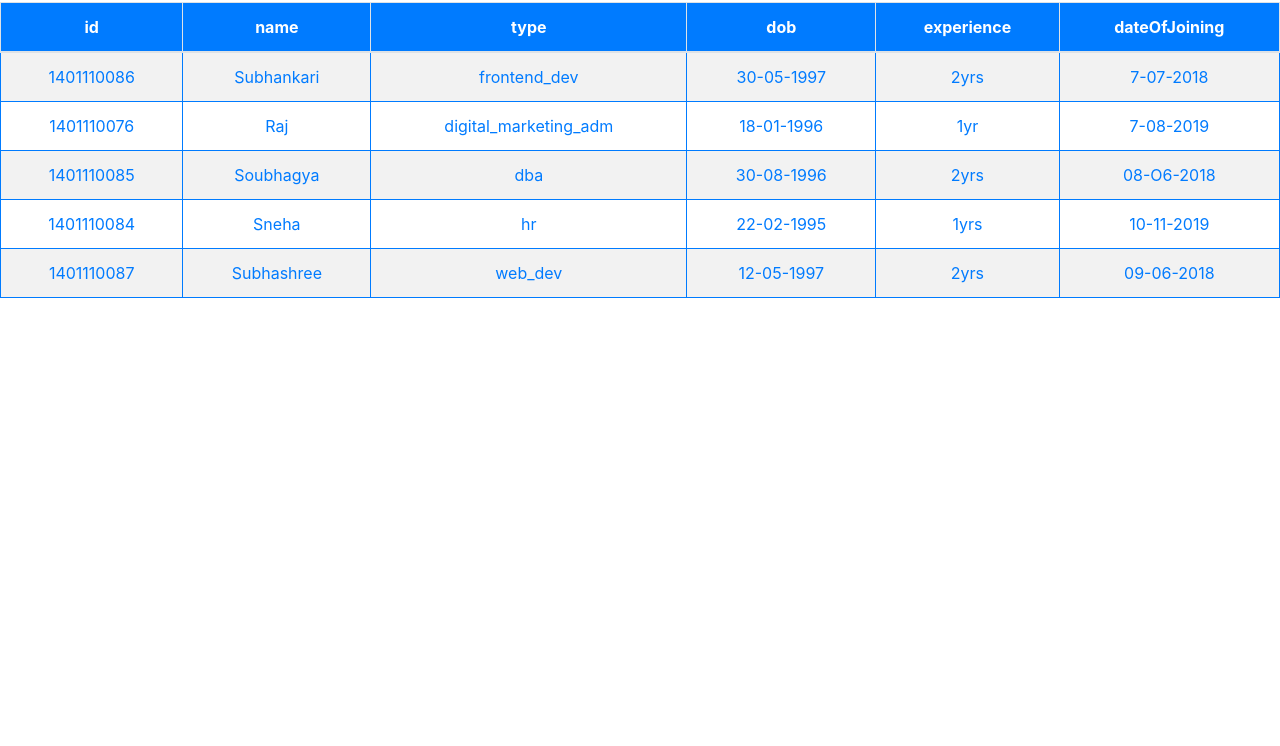
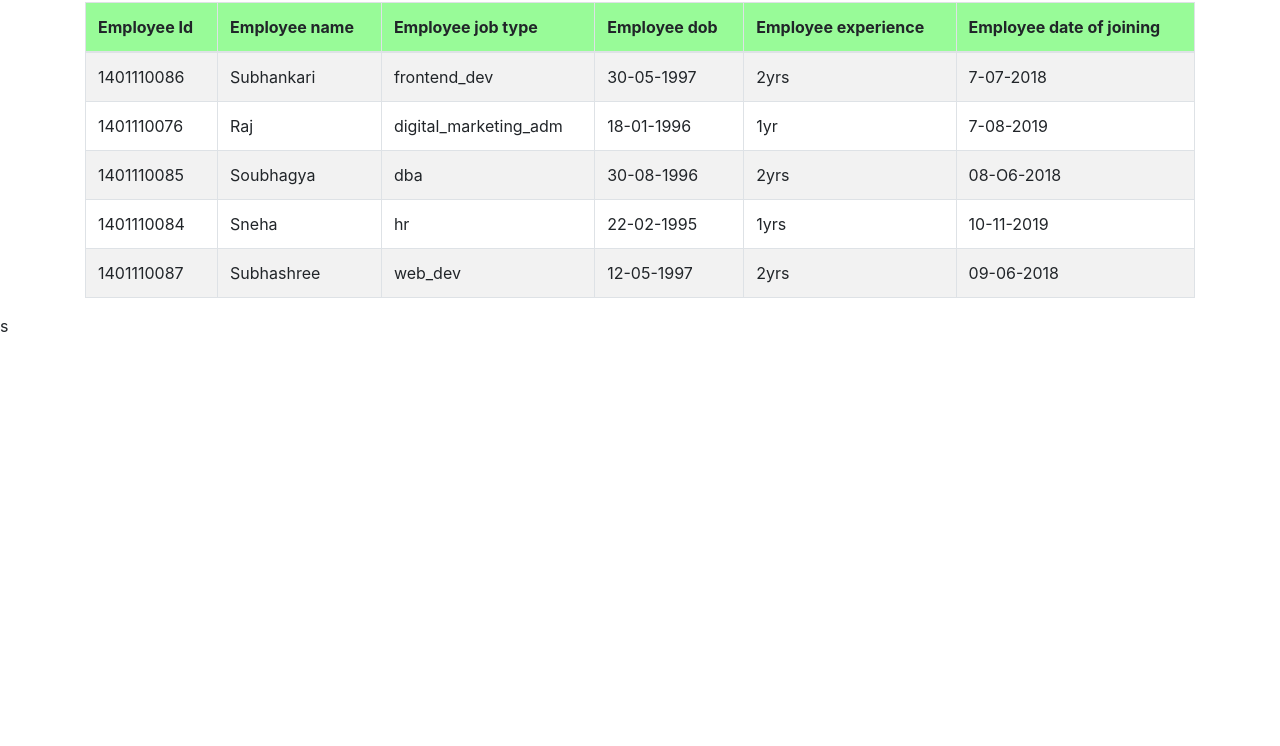
Before and after one commit to ShubhankariPadhi/JS_Json_Bootstrap_task, a plain HTML site: page index.html in a window 1280 px wide. Shown: the part 54-800 px from the top of the page. Drawn offline with nearby package versions, Linux system fonts and the light colour scheme.

Commit message:
"modified "

```diff
--- a/get_data.js
+++ b/get_data.js
@@ -1,3 +1,4 @@
+/*
 var xmlhttp = new XMLHttpRequest();
 xmlhttp.onreadystatechange = function() {
     if (this.readyState == 4 && this.status == 200) {
@@ -63,8 +64,8 @@ function getEmployees(){
     var tableData = document.getElementById("tableID");
     for(var m = 0; m < tableData.rows.length; m++){
         tableData.rows[m].onclick = function(){
-            /*var value = this.cells[0].innerHTML;
-             console.log(value);*/
+            /!*var value = this.cells[0].innerHTML;
+             console.log(value);*!/
             var id = this.cells[0].innerHTML;
             var name = this.cells[1].innerHTML;
             var type = this.cells[2].innerHTML;
@@ -84,3 +85,51 @@ function getEmployees(){
         };
     }
 }
+
+*/
+
+function getEmployees () {
+    var xmlhttp = new XMLHttpRequest();
+    xmlhttp.onreadystatechange = function() {
+        if (this.readyState == 4 && this.status == 200) {
+            var myObj = JSON.parse(this.responseText);
+            var employees = myObj.Employee_details;
+
+// if(employees.length > 0) {
+            console.log(employees);
+            var temp = "";
+            employees.forEach((u) =>{
+//temp += "<tr onclick = 'myFunction(this)'>";
+                temp += "<tr>";
+            temp +="<td>" + u.id + "</td>";
+            temp +="<td>" + u.name + "</td>";
+            temp +="<td>" + u.type + "</td>";
+            temp +="<td>" + u.dob + "</td>";
+            temp +="<td>" + u.experience + "</td>";
+            temp +="<td>" + u.dateOfJoining + "</td></tr>";
+        })
+            document.getElementById('data').innerHTML = temp;
+
+        }
+    };
+    xmlhttp.open("GET", "employees.json", true);
+    xmlhttp.send();
+}
+
+function mmyFunctiony() {
+    var table = document.getElementById("table1");
+    var rows = table.getElementsByTagName('tr');
+    for(var i =0 ; i<rows.length ; i++){
+        rows[i].onclick = function () {
+
+            document.getElementById('empdata').innerHTML =
+                "Employee Id :: "+this.cells[0].innerHTML+"<br>"+
+                "Employee Name :: "+this.cells[1].innerHTML +"<br>"+
+                "Employee type :: "+this.cells[2].innerHTML +"<br>"+
+                "date of birth :: "+this.cells[3].innerHTML+"<br>"+
+                "Experience :: "+this.cells[4].innerHTML+"<br>"+
+                "date of joining ::"+this.cells[5].innerHTML;
+
+        };
+    }
+}
--- a/index.html
+++ b/index.html
@@ -2,28 +2,38 @@
 <html lang="en">
 <head>
     <meta charset="UTF-8">
-    <title>Dynamic table</title>
+    <title>employee data</title>
+    <meta name="viewport" content="width=device-width, initial-scale=1">
     <link rel="stylesheet" href="https://maxcdn.bootstrapcdn.com/bootstrap/4.3.1/css/bootstrap.min.css">
     <script src="https://ajax.googleapis.com/ajax/libs/jquery/3.4.1/jquery.min.js"></script>
     <script src="https://cdnjs.cloudflare.com/ajax/libs/popper.js/1.14.7/umd/popper.min.js"></script>
     <script src="https://maxcdn.bootstrapcdn.com/bootstrap/4.3.1/js/bootstrap.min.js"></script>
+</head>
+<body onload="getEmployees()">
 
-</head>
-<body>
-<h1 class="text-center text-danger"><b>Employee Details</b></h1>
-<div id="employeesTable">
-    <table id="tableID">
-        <thead id="theadID">
+<h1 style="color: blue; text-align: center">Employees Details</h1>
+<div class="container">
+    <div class="">
+        <table class="table table-hover table-bordered table-striped" id="table1" onclick="mmyFunctiony()" >
+            <thead>
+            <tr>
+                <td style="background-color: palegreen; font-weight: bold ">Employee Id</td>
+                <td style="background-color: palegreen; font-weight: bold">Employee name</td>
+                <td style="background-color: palegreen; font-weight: bold">Employee job type</td>
+                <td style="background-color: palegreen; font-weight: bold ">Employee dob</td>
+                <td style="background-color: palegreen; font-weight: bold">Employee experience</td>
+                <td style="background-color: palegreen; font-weight: bold">Employee date of joining</td>
+            </tr>
+            </thead>
+            <tbody id="data">
 
-        </thead>
-        <tbody id="tbodyID">
-
-        </tbody>
-    </table>
+            </tbody>
+        </table>
+    </div>
 </div>
-<div id="rowData">
-
+<div class="container" id="empdata">
 </div>
 <script type="text/javascript" src="get_data.js"></script>
+
 </body>
-</html>
+</html>s
```
